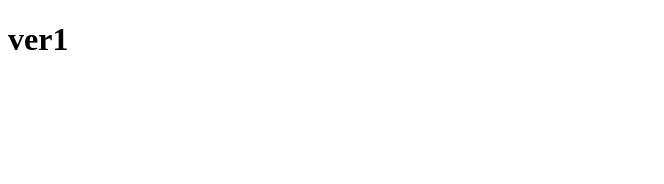
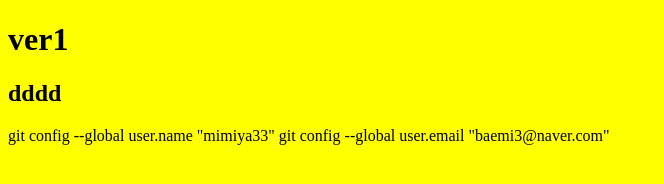
Before and after one commit to mimiya33/git-init, a plain HTML site: page index.html in a window 1280 px wide. Shown: the whole page, without its empty margins (0-664 px from the left). Drawn offline with Linux system fonts and the light colour scheme.

Commit message:
두번째버전

```diff
--- a/index.html
+++ b/index.html
@@ -1,11 +1,22 @@
 <!DOCTYPE html>
 <html lang="en">
+
 <head>
     <meta charset="UTF-8">
     <meta name="viewport" content="width=device-width, initial-scale=1.0">
     <title>Document</title>
+    <style>
+        body{
+            background-color: yellow;
+        }
+    </style>
 </head>
+
 <body>
     <h1>ver1</h1>
+    <h2>dddd</h2>
+    git config --global user.name "mimiya33"
+    git config --global user.email "baemi3@naver.com"
 </body>
+
 </html>
```
